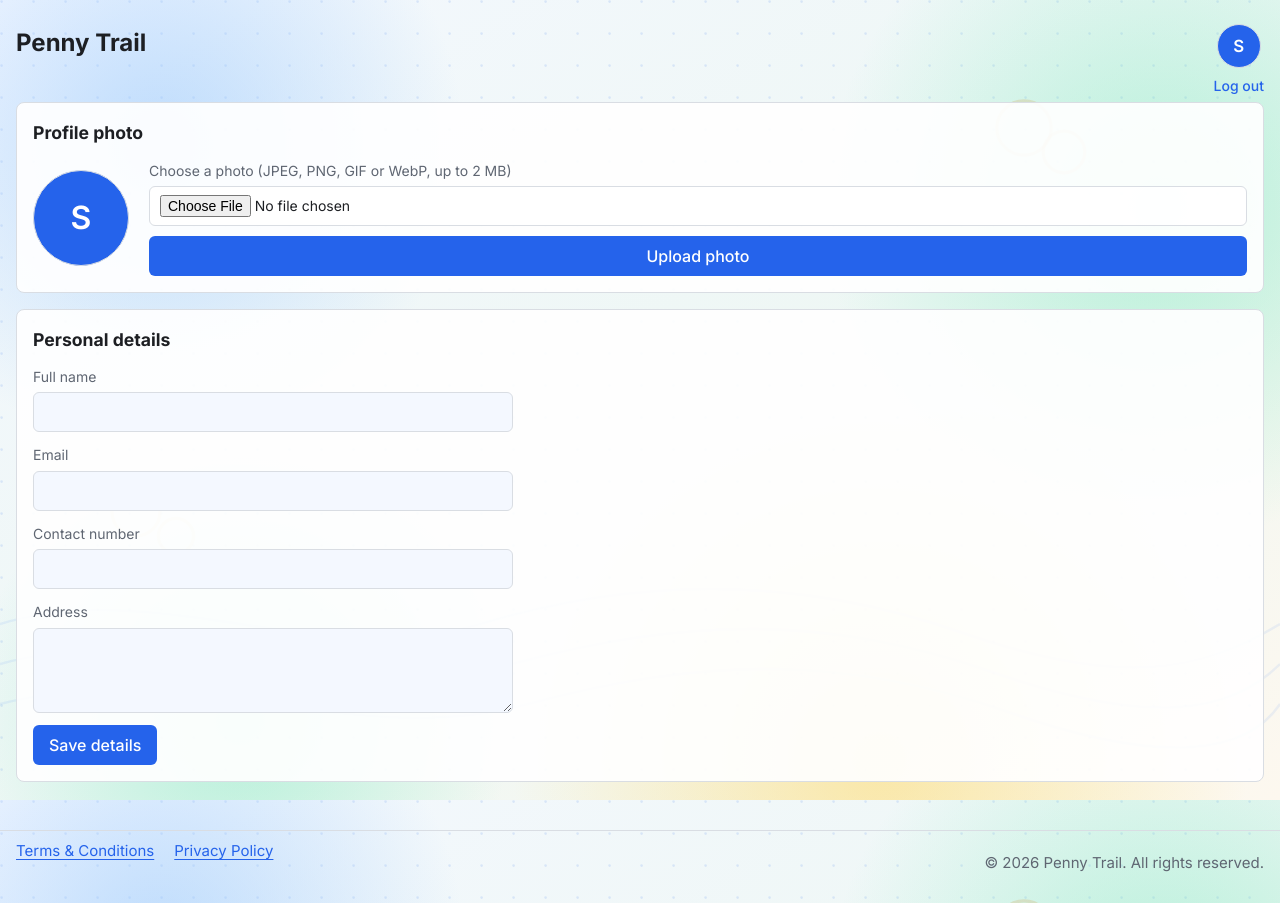
After one commit to priyodas12/expense-tracker, a Flask app: page /profile in a window 1280 px wide. The commit adds this page. Run offline with Flask 3, Linux system fonts and the light colour scheme; the visitor is signed in with stand-in values (Sample User, id 1); data comes from the database, SQL or seed files in the repository.

Commit message:
feat: add user profile management with photo upload and personal details

```diff
--- a/expense_tracker/__init__.py
+++ b/expense_tracker/__init__.py
@@ -2,13 +2,15 @@ import logging
 import os
 from datetime import date
 
-from flask import Flask, render_template
+from flask import Flask, render_template, request
 from flask_wtf import CSRFProtect
 
 from config import CONFIGS
 from expense_tracker.auth import bp as auth_bp
 from expense_tracker.db import close_db, init_db
 from expense_tracker.pages import bp as pages_bp
+from expense_tracker.profile import PHOTO_UPLOAD_LIMIT, avatar_context
+from expense_tracker.profile import bp as profile_bp
 from expense_tracker.routes import bp as expenses_bp
 from expense_tracker.validation import format_cents
 
@@ -36,16 +38,28 @@ def create_app(config_name=None, overrides=None):
 
     app.logger.setLevel(logging.INFO)
 
+    @app.before_request
+    def allow_photo_upload_size():
+        # Every other request keeps the 16 KB MAX_CONTENT_LENGTH. This must be
+        # registered before CSRF protection, which reads the form body.
+        if request.endpoint == "profile.upload_photo":
+            request.max_content_length = PHOTO_UPLOAD_LIMIT
+
     csrf.init_app(app)
     app.teardown_appcontext(close_db)
     app.add_template_filter(format_cents, "money")
     app.register_blueprint(auth_bp)
     app.register_blueprint(expenses_bp)
     app.register_blueprint(pages_bp)
+    app.register_blueprint(profile_bp)
 
     @app.context_processor
     def inject_current_year():
         return {"current_year": date.today().year}
+
+    @app.context_processor
+    def inject_avatar():
+        return {"avatar": avatar_context()}
 
     @app.after_request
     def set_security_headers(response):
@@ -65,6 +79,10 @@ def create_app(config_name=None, overrides=None):
     def not_found(error):
         return render_template("404.html"), 404
 
+    @app.errorhandler(413)
+    def too_large(error):
+        return render_template("413.html"), 413
+
     @app.errorhandler(500)
     def server_error(error):
         app.logger.error("Unhandled server error: %s", error)
--- a/expense_tracker/db.py
+++ b/expense_tracker/db.py
@@ -106,9 +106,24 @@ def _migrate_v3(db):
     """)
 
 
+def _migrate_v4(db):
+    """Add one profile per user: personal details and an optional photo."""
+    db.execute("""
+        CREATE TABLE IF NOT EXISTS profiles (
+            user_id INTEGER PRIMARY KEY REFERENCES users (id) ON DELETE CASCADE,
+            full_name TEXT NOT NULL DEFAULT '',
+            email TEXT NOT NULL DEFAULT '',
+            phone TEXT NOT NULL DEFAULT '',
+            address TEXT NOT NULL DEFAULT '',
+            photo BLOB,
+            photo_type TEXT
+        )
+    """)
+
+
 # Each entry upgrades the database by one version. Never edit an entry that has
 # shipped; add a new one instead.
-MIGRATIONS = [_migrate_v1, _migrate_v2, _migrate_v3]
+MIGRATIONS = [_migrate_v1, _migrate_v2, _migrate_v3, _migrate_v4]
 
 
 def init_db():
--- a/expense_tracker/static/style.css
+++ b/expense_tracker/static/style.css
@@ -32,6 +32,7 @@ main {
 
 header {
   padding-top: 24px;
+  padding-bottom: 24px;
 }
 
 header h1 {
@@ -685,6 +686,117 @@ select {
   font-size: 0.875rem;
 }
 
+/* Account avatar, pinned to the top right of the header. */
+header {
+  position: relative;
+}
+
+header h1 {
+  padding-right: 56px;
+}
+
+/* Avatar with the Log out option directly beneath it, top right. */
+.account {
+  position: absolute;
+  top: 24px;
+  right: 16px;
+  display: flex;
+  flex-direction: column;
+  align-items: center;
+  gap: 4px;
+}
+
+.account form.inline {
+  display: block;
+}
+
+.account button.link {
+  height: auto;
+  min-width: 0;
+  padding: 0;
+  font-size: 0.875rem;
+}
+
+.avatar {
+  display: block;
+  width: 44px;
+  height: 44px;
+  border-radius: 50%;
+  border: 1px solid var(--border);
+  object-fit: cover;
+}
+
+.avatar-initial {
+  display: flex;
+  align-items: center;
+  justify-content: center;
+  background: var(--accent);
+  color: #fff;
+  font-size: 1.05rem;
+  font-weight: 600;
+}
+
+.avatar-large {
+  width: 96px;
+  height: 96px;
+  font-size: 2rem;
+}
+
+/* Profile page. */
+.profile-photo {
+  display: flex;
+  flex-wrap: wrap;
+  align-items: center;
+  gap: 20px;
+}
+
+.photo-actions {
+  display: flex;
+  flex: 1 1 240px;
+  flex-direction: column;
+  gap: 10px;
+}
+
+.photo-form {
+  display: flex;
+  flex-direction: column;
+  gap: 10px;
+}
+
+.details-form {
+  display: grid;
+  gap: 12px;
+  max-width: 480px;
+}
+
+/* Fields sit in a column, so the global input flex-basis would stretch them vertically. */
+.details-form input,
+.photo-form input {
+  flex: none;
+  height: var(--control-height);
+}
+
+.photo-form .field {
+  flex: none;
+}
+
+.photo-form input[type="file"] {
+  height: auto;
+  padding: 8px 10px;
+  background: var(--card);
+}
+
+.field textarea {
+  width: 100%;
+  padding: 8px 10px;
+  border: 1px solid var(--border);
+  border-radius: 6px;
+  background: var(--bg);
+  color: var(--text);
+  font: inherit;
+  resize: vertical;
+}
+
 /* Sortable column headers: look like headers, underline on hover. */
 th a {
   color: inherit;
--- a/expense_tracker/templates/base.html
+++ b/expense_tracker/templates/base.html
@@ -11,19 +11,28 @@
 </head>
 <body>
   <header>
+    {% if avatar %}
+    <div class="account">
+      <a href="{{ url_for('profile.index') }}" class="avatar-link" aria-label="Your profile">
+        {% if avatar.has_photo %}
+        <img class="avatar" src="{{ url_for('profile.photo') }}" alt="">
+        {% else %}
+        <span class="avatar avatar-initial" aria-hidden="true">{{ avatar.initial }}</span>
+        {% endif %}
+      </a>
+      <form method="post" action="{{ url_for('auth.logout') }}" class="inline">
+        <input type="hidden" name="csrf_token" value="{{ csrf_token() }}">
+        <button type="submit" class="link">Log out</button>
+      </form>
+    </div>
+    {% endif %}
     <h1><a href="{{ url_for('expenses.index') }}">{{ config['APP_NAME'] }}</a></h1>
+    {% if not g.user %}
     <nav>
-      {% if g.user %}
-        <span>Signed in as {{ g.user['username'] }}</span>
-        <form method="post" action="{{ url_for('auth.logout') }}" class="inline">
-          <input type="hidden" name="csrf_token" value="{{ csrf_token() }}">
-          <button type="submit" class="link">Log out</button>
-        </form>
-      {% else %}
-        <a href="{{ url_for('auth.login') }}">Log in</a>
-        <a href="{{ url_for('auth.register') }}">Register</a>
-      {% endif %}
+      <a href="{{ url_for('auth.login') }}">Log in</a>
+      <a href="{{ url_for('auth.register') }}">Register</a>
     </nav>
+    {% endif %}
   </header>
   <main>
     {% for category, message in get_flashed_messages(with_categories=true) %}
--- /dev/null
+++ b/expense_tracker/templates/profile.html
@@ -0,0 +1,56 @@
+{% extends "base.html" %}
+{% block content %}
+<section class="card">
+  <h2>Profile photo</h2>
+  <div class="profile-photo">
+    {% if has_photo %}
+    <img class="avatar avatar-large" src="{{ url_for('profile.photo') }}" alt="Your profile photo">
+    {% else %}
+    <span class="avatar avatar-large avatar-initial" aria-hidden="true">{{ avatar.initial }}</span>
+    {% endif %}
+
+    <div class="photo-actions">
+      <form method="post" action="{{ url_for('profile.upload_photo') }}" enctype="multipart/form-data" class="photo-form">
+        <input type="hidden" name="csrf_token" value="{{ csrf_token() }}">
+        <label class="field">
+          <span>Choose a photo (JPEG, PNG, GIF or WebP, up to 2 MB)</span>
+          <input type="file" name="photo" accept="image/jpeg,image/png,image/gif,image/webp" required>
+        </label>
+        <button type="submit">Upload photo</button>
+      </form>
+      {% if has_photo %}
+      <form method="post" action="{{ url_for('profile.remove_photo') }}" class="inline">
+        <input type="hidden" name="csrf_token" value="{{ csrf_token() }}">
+        <button type="submit" class="link">Remove photo</button>
+      </form>
+      {% endif %}
+    </div>
+  </div>
+</section>
+
+<section class="card">
+  <h2>Personal details</h2>
+  <form method="post" action="{{ url_for('profile.index') }}" class="details-form">
+    <input type="hidden" name="csrf_token" value="{{ csrf_token() }}">
+    <label class="field">
+      <span>Full name</span>
+      <input name="full_name" maxlength="100" autocomplete="name" autocapitalize="words" value="{{ details.full_name }}">
+    </label>
+    <label class="field">
+      <span>Email</span>
+      <input name="email" type="email" maxlength="254" autocomplete="email" autocapitalize="none" spellcheck="false" inputmode="email" value="{{ details.email }}">
+    </label>
+    <label class="field">
+      <span>Contact number</span>
+      <input name="phone" type="tel" maxlength="20" autocomplete="tel" inputmode="tel" value="{{ details.phone }}">
+    </label>
+    <label class="field">
+      <span>Address</span>
+      <textarea name="address" rows="3" maxlength="300" autocomplete="street-address">{{ details.address }}</textarea>
+    </label>
+    <div>
+      <button type="submit">Save details</button>
+    </div>
+  </form>
+</section>
+{% endblock %}
--- a/expense_tracker/validation.py
+++ b/expense_tracker/validation.py
@@ -1,3 +1,4 @@
+import re
 from datetime import date
 from decimal import Decimal, InvalidOperation
 
@@ -91,3 +92,50 @@ def validate_expense(form):
         "category": category,
     }
     return data, []
+
+
+PROFILE_NAME_MAX_LENGTH = 100
+PROFILE_EMAIL_MAX_LENGTH = 254
+PROFILE_PHONE_MAX_LENGTH = 20
+PROFILE_ADDRESS_MAX_LENGTH = 300
+_EMAIL_PATTERN = re.compile(r"[^@\s]+@[^@\s]+\.[^@\s]+")
+_PHONE_PATTERN = re.compile(r"\+?[0-9 ()-]+")
+
+
+def validate_profile(form):
+    """Check the optional personal details. Empty fields are allowed.
+
+    Returns (data, errors). data is None when there are errors.
+    """
+    errors = []
+
+    full_name = form.get("full_name", "").strip()
+    if len(full_name) > PROFILE_NAME_MAX_LENGTH:
+        errors.append(f"Name must be {PROFILE_NAME_MAX_LENGTH} characters or fewer.")
+
+    email = form.get("email", "").strip()
+    if email and (len(email) > PROFILE_EMAIL_MAX_LENGTH or not _EMAIL_PATTERN.fullmatch(email)):
+        errors.append("Email must be a valid address, such as name@example.com.")
+
+    phone = form.get("phone", "").strip()
+    if phone and (
+        len(phone) > PROFILE_PHONE_MAX_LENGTH
+        or not _PHONE_PATTERN.fullmatch(phone)
+        or sum(c.isdigit() for c in phone) < 7
+    ):
+        errors.append("Phone must have at least 7 digits and use only digits, spaces, +, - or brackets.")
+
+    address = form.get("address", "").strip()
+    if len(address) > PROFILE_ADDRESS_MAX_LENGTH:
+        errors.append(f"Address must be {PROFILE_ADDRESS_MAX_LENGTH} characters or fewer.")
+
+    if errors:
+        return None, errors
+
+    data = {
+        "full_name": full_name,
+        "email": email,
+        "phone": phone,
+        "address": address,
+    }
+    return data, []
```
Also changed, not shown: expense_tracker/profile.py (added, +138 -0 lines), expense_tracker/templates/413.html (added, +8 -0 lines), tests/test_auth.py (+1 -1 lines), tests/test_profile.py (added, +194 -0 lines), README.md.
